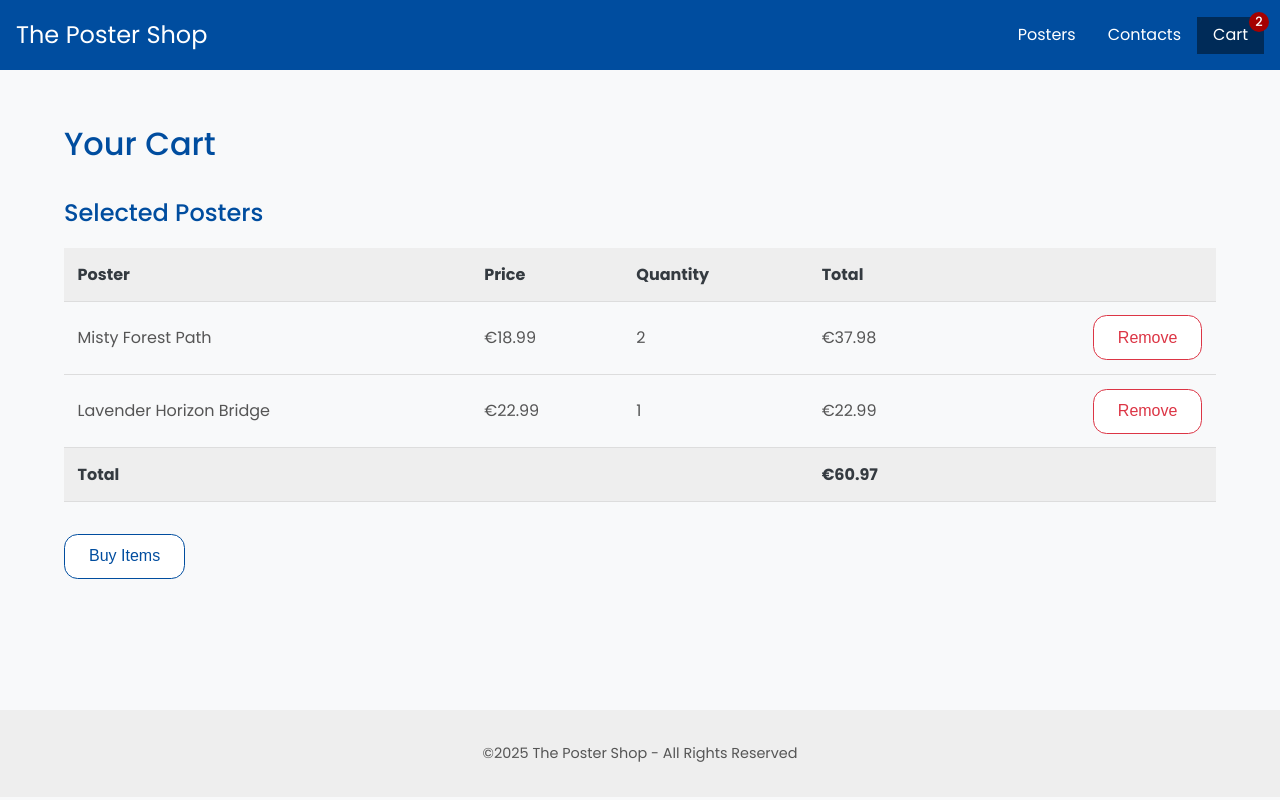
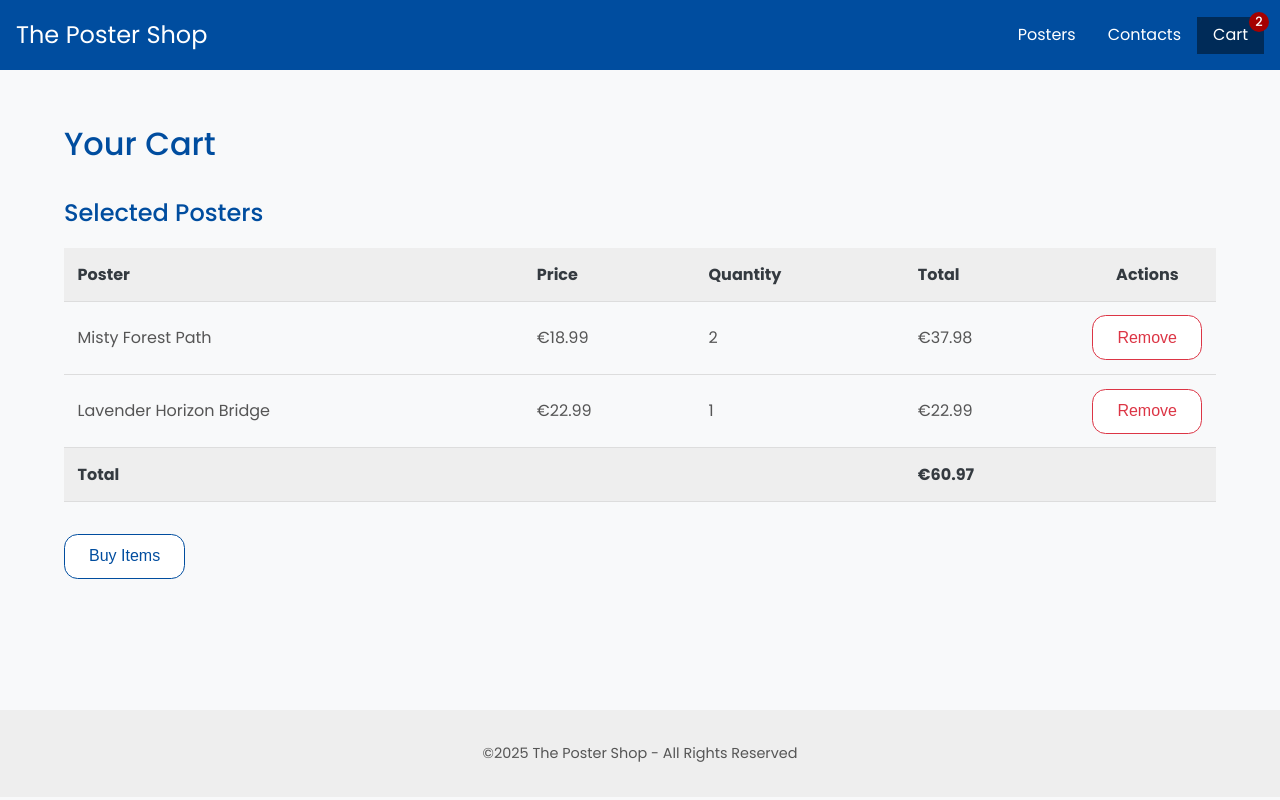
Before and after one commit to monsieur-ricky/angular-a11y, an Angular app: page /cart in a window 1280 px wide. Built offline with nearby package versions, Linux system fonts and the light colour scheme.

Commit message:
feat: Solve all Lighthouse and axe issues

```diff
--- a/src/app/cart/cart.component.html
+++ b/src/app/cart/cart.component.html
@@ -12,7 +12,7 @@
           <th>Price</th>
           <th>Quantity</th>
           <th>Total</th>
-          <th></th>
+          <th style="width: 110px; text-align: center">Actions</th>
         </tr>
       </thead>
       <tbody>
@@ -22,7 +22,7 @@
           <td>{{ item.poster.price | currency : 'EUR' }}</td>
           <td>{{ item.quantity }}</td>
           <td>{{ item.quantity * item.poster.price | currency : 'EUR' }}</td>
-          <td [style.text-align]="'right'">
+          <td>
             <button class="danger" (click)="onDeleteItem(item.poster)">
               Remove
             </button>
--- a/src/app/poster-details/poster-details.component.html
+++ b/src/app/poster-details/poster-details.component.html
@@ -15,7 +15,8 @@
 
       <div class="actions">
         <div class="select-size">
-          <select name="sizes" [(ngModel)]="selectedSize">
+          <label for="sizes">Select a size:</label>
+          <select id="sizes" name="sizes" [(ngModel)]="selectedSize">
             <option [value]="undefined" selected>
               Please choose a size...
             </option>
```
